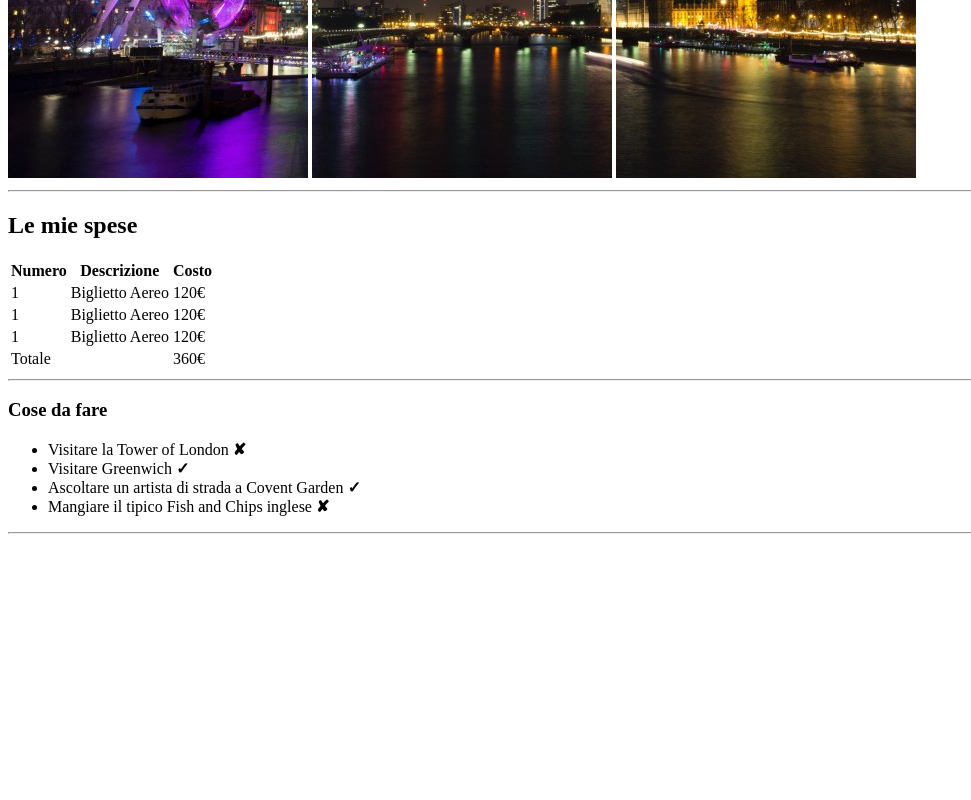
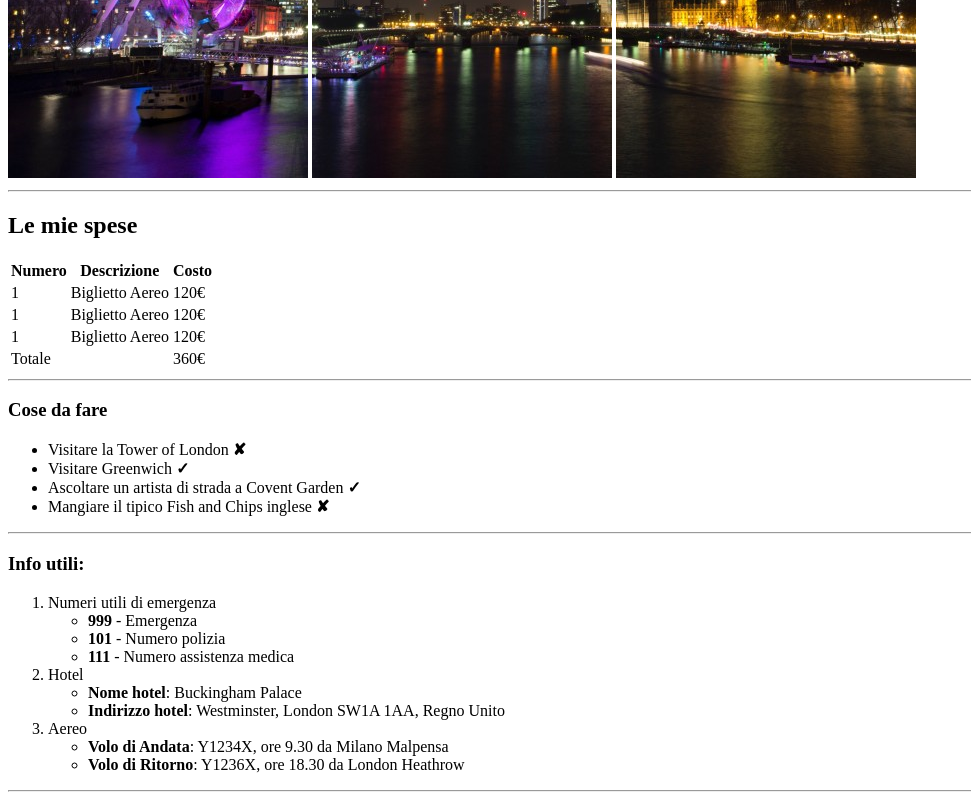
Before and after one commit to Penna92/html-london-trip, a plain HTML site: page index.html in a window 1280 px wide. Shown: the part 502-1302 px from the top of the page, without its empty margins (0-971 px from the left). Before the commit the page ends 1044 px from the top, so only its background shows below. Drawn offline with Linux system fonts and the light colour scheme.

Commit message:
index: added section Info utili in main

```diff
--- a/index.html
+++ b/index.html
@@ -65,6 +65,34 @@
             <hr>
         </div>
         <!-- /Fine sezione Cose da fare -->
+
+        <!-- Inizio sezione Info utili -->
+        <div>
+            <h3>Info utili:</h3>
+            <ol>
+                <li>Numeri utili di emergenza
+                    <ul>
+                        <li><strong>999 </strong>- Emergenza</li>
+                        <li><strong>101 </strong>- Numero polizia</li>
+                        <li><strong>111 </strong>- Numero assistenza medica</li>
+                    </ul>
+                </li>
+                <li>Hotel
+                    <ul>
+                        <li><strong>Nome hotel</strong>: Buckingham Palace</li>
+                        <li><strong>Indirizzo hotel</strong>: Westminster, London SW1A 1AA, Regno Unito</li>
+                    </ul>
+                </li>
+                <li>Aereo
+                    <ul>
+                        <li><strong>Volo di Andata</strong>: Y1234X, ore 9.30 da Milano Malpensa</li>
+                        <li><strong>Volo di Ritorno</strong>: Y1236X, ore 18.30 da London Heathrow</li>
+                    </ul>
+                </li>
+            </ol>
+            <hr>
+        </div>
+        <!-- /Fine sezione Info utili -->
     </main>
 </body>
 </html>
```
